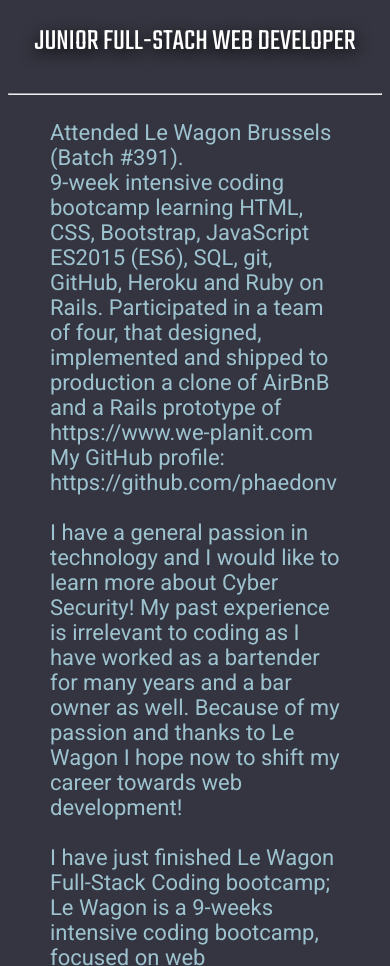
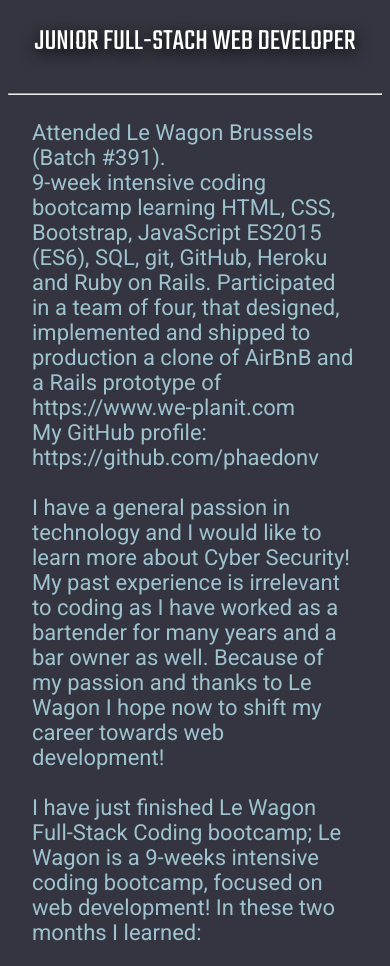
Before and after one commit to phaedonv/portfolio, a plain HTML site: page index.html in a window 390 px wide. Shown: the part 917-1883 px from the top of the page. Drawn offline with Linux system fonts and the light colour scheme; a web font is replaced by a local one.

Commit message:
is it responsive now..

```diff
--- a/style.css
+++ b/style.css
@@ -321,8 +321,8 @@
   font-size: 22px;
   letter-spacing: 0px;
   margin-top: 25px;
-  margin-left: 42px;
-  margin-right: 42px;
+  margin-left: 24px;
+  margin-right: 24px;
   font-family: 'Roboto', sans-serif;
 }
 
```
